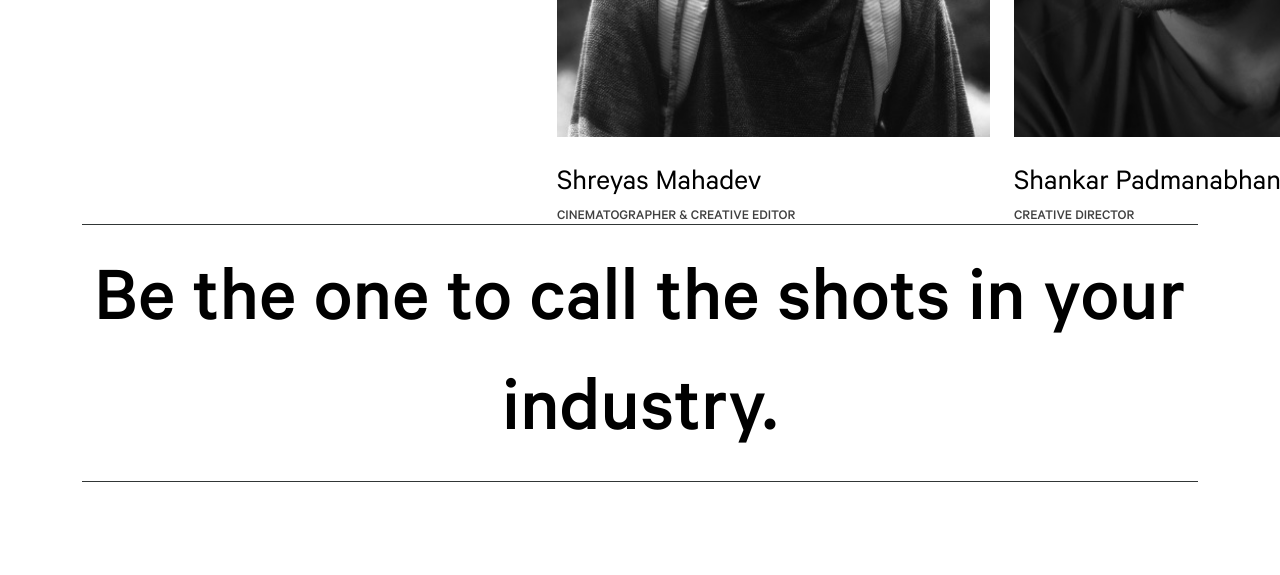
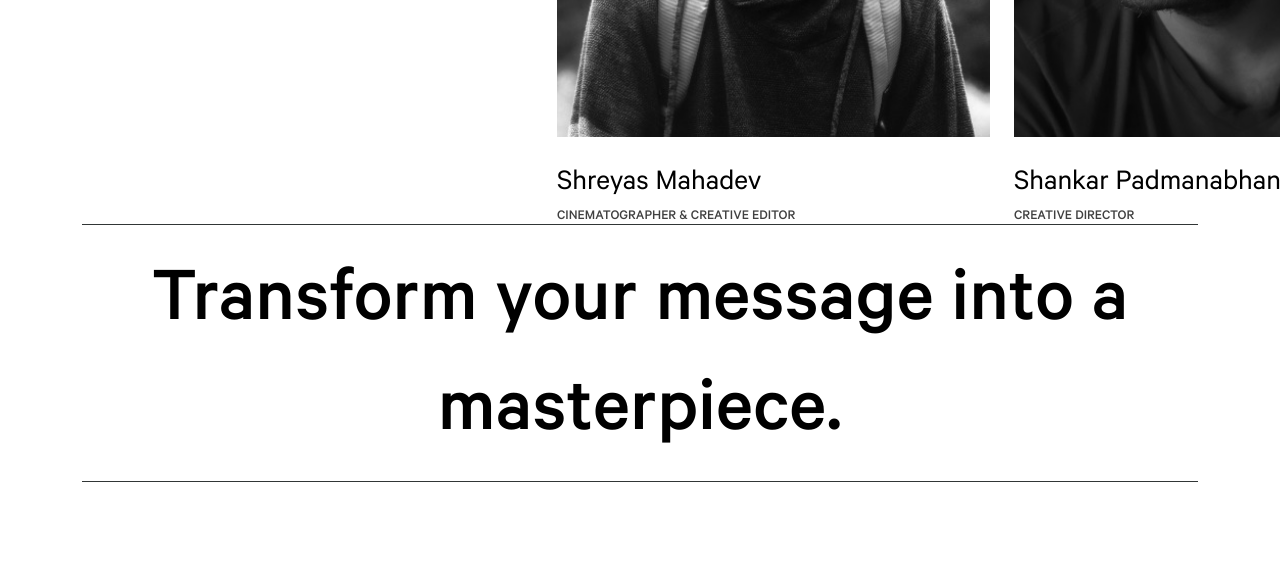
Before and after one commit to ramblingjoint/ramblingjoint.github.io, a plain HTML site: page index.html in a window 1280 px wide. Shown: the part 5332-5907 px from the top of the page. Drawn offline with Linux system fonts and the light colour scheme; a web font is replaced by a local one.

Commit message:
Ending tagline update

```diff
--- a/index.html
+++ b/index.html
@@ -917,7 +917,7 @@
 				<div class="container">
 
 					<h2 class="biggest_title text-center">
-						Be the one to call the shots in your industry.
+						Transform your message into a masterpiece.
 					</h2>
 
 					<div class="footer_widget_area">
```
